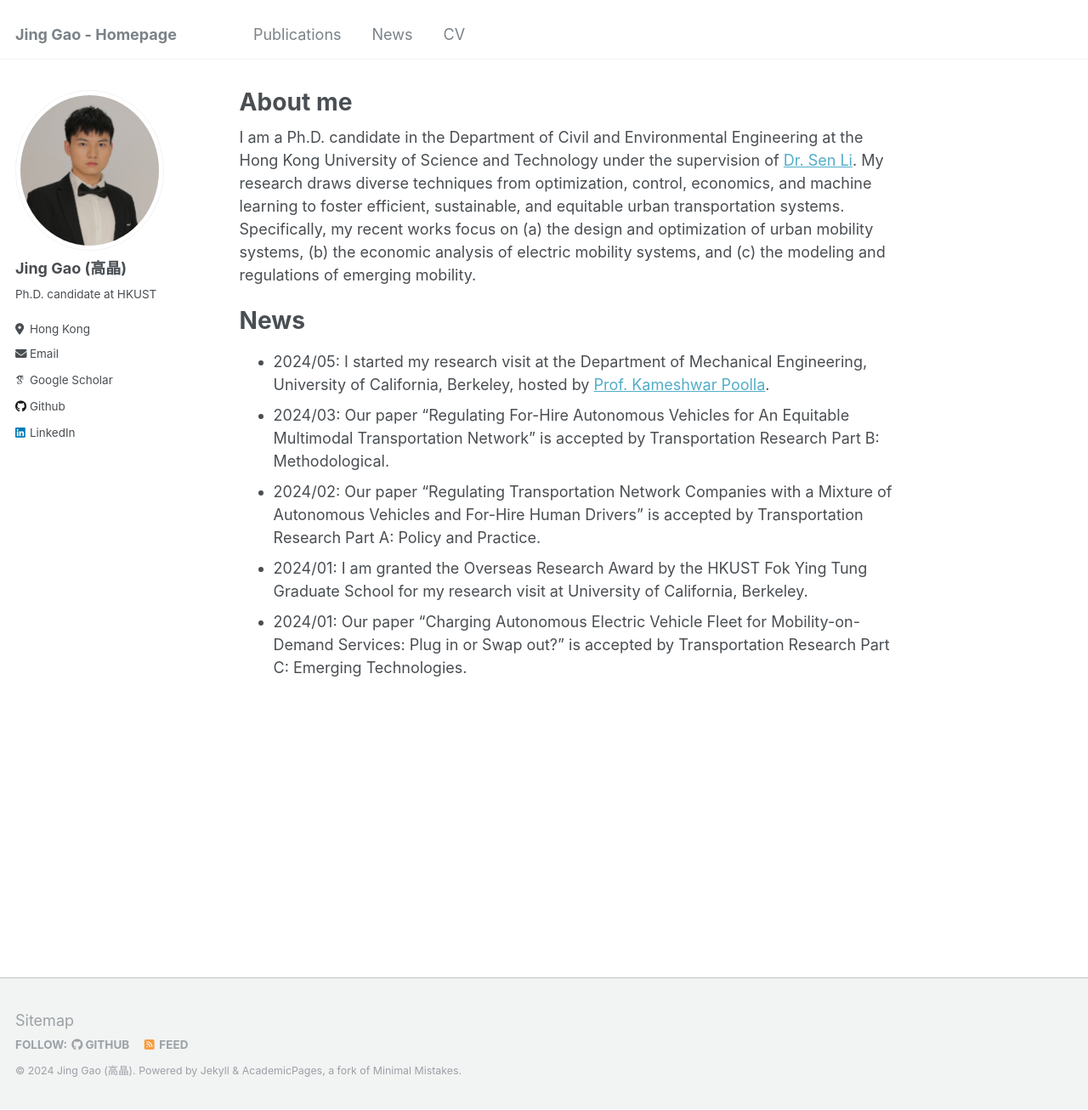
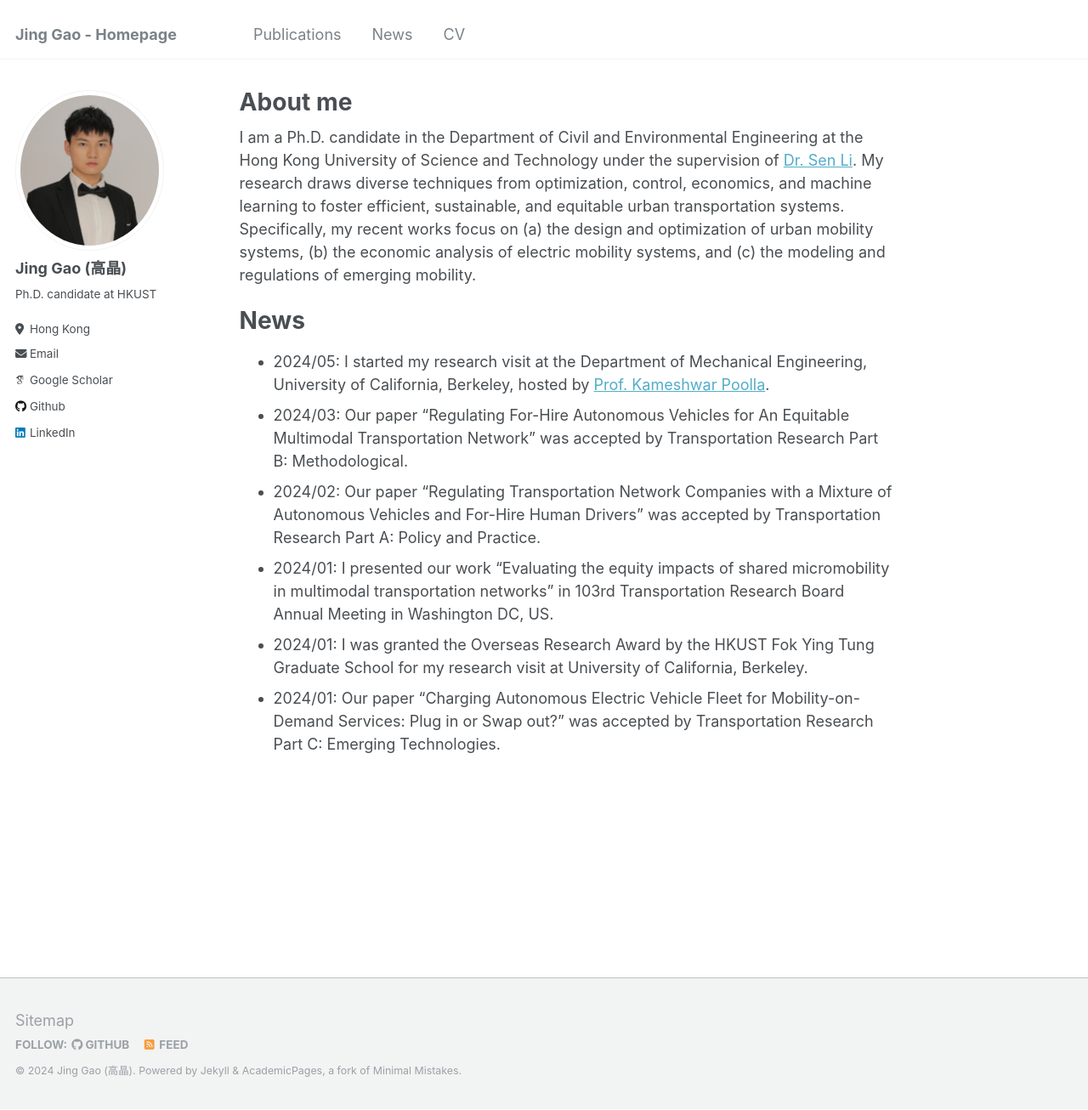
Before and after one commit to jgaoax/jgaoax.github.io, a Jekyll site: the page built from _pages/about.md, in a window 1280 px wide and 1306 px high. Shown: the whole window at 85% size. Built offline with Jekyll 4.4.1, drawn with Linux system fonts in a browser that asks for light colours; some web fonts are replaced.

Commit message:
Update about.md

```diff
--- a/_pages/about.md
+++ b/_pages/about.md
@@ -12,10 +12,11 @@ I am a Ph.D. candidate in the Department of Civil and Environmental Engineering
 News
 ======
 * 2024/05: I started my research visit at the Department of Mechanical Engineering, University of California, Berkeley, hosted by [Prof. Kameshwar Poolla](https://www2.eecs.berkeley.edu/Faculty/Homepages/poolla.html).
-* 2024/03: Our paper "Regulating For-Hire Autonomous Vehicles for An Equitable Multimodal Transportation Network" is accepted by Transportation Research Part B: Methodological.
-* 2024/02: Our paper "Regulating Transportation Network Companies with a Mixture of Autonomous Vehicles and For-Hire Human Drivers" is accepted by Transportation Research Part A: Policy and Practice.
-* 2024/01: I am granted the Overseas Research Award by the HKUST Fok Ying Tung Graduate School for my research visit at University of California, Berkeley.
-* 2024/01: Our paper "Charging Autonomous Electric Vehicle Fleet for Mobility-on-Demand Services: Plug in or Swap out?" is accepted by Transportation Research Part C: Emerging Technologies.
+* 2024/03: Our paper "Regulating For-Hire Autonomous Vehicles for An Equitable Multimodal Transportation Network" was accepted by Transportation Research Part B: Methodological.
+* 2024/02: Our paper "Regulating Transportation Network Companies with a Mixture of Autonomous Vehicles and For-Hire Human Drivers" was accepted by Transportation Research Part A: Policy and Practice.
+* 2024/01: I presented our work "Evaluating the equity impacts of shared micromobility in multimodal transportation networks" in 103rd Transportation Research Board Annual Meeting in Washington DC, US.
+* 2024/01: I was granted the Overseas Research Award by the HKUST Fok Ying Tung Graduate School for my research visit at University of California, Berkeley.
+* 2024/01: Our paper "Charging Autonomous Electric Vehicle Fleet for Mobility-on-Demand Services: Plug in or Swap out?" was accepted by Transportation Research Part C: Emerging Technologies.
 
 <!--
 Getting started
```
